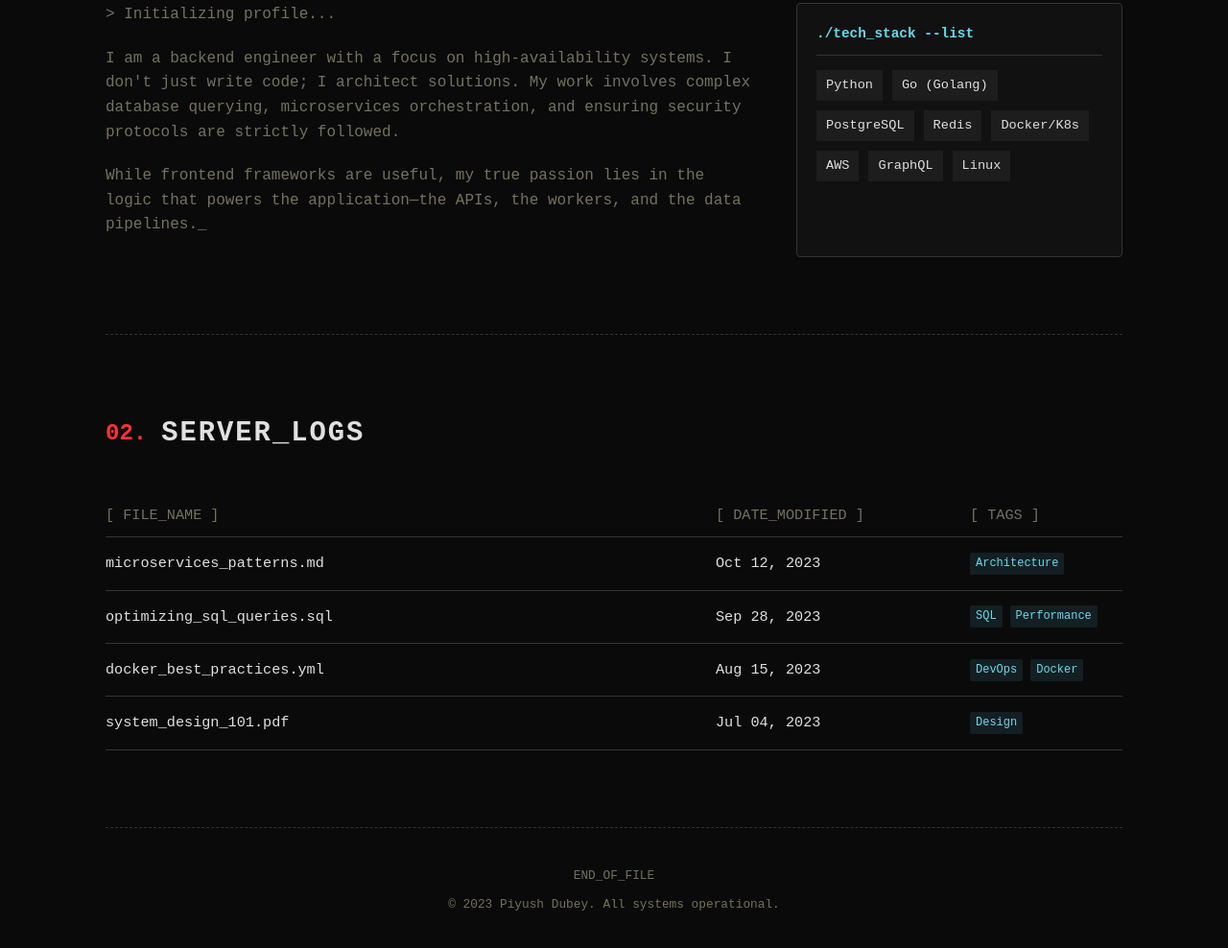
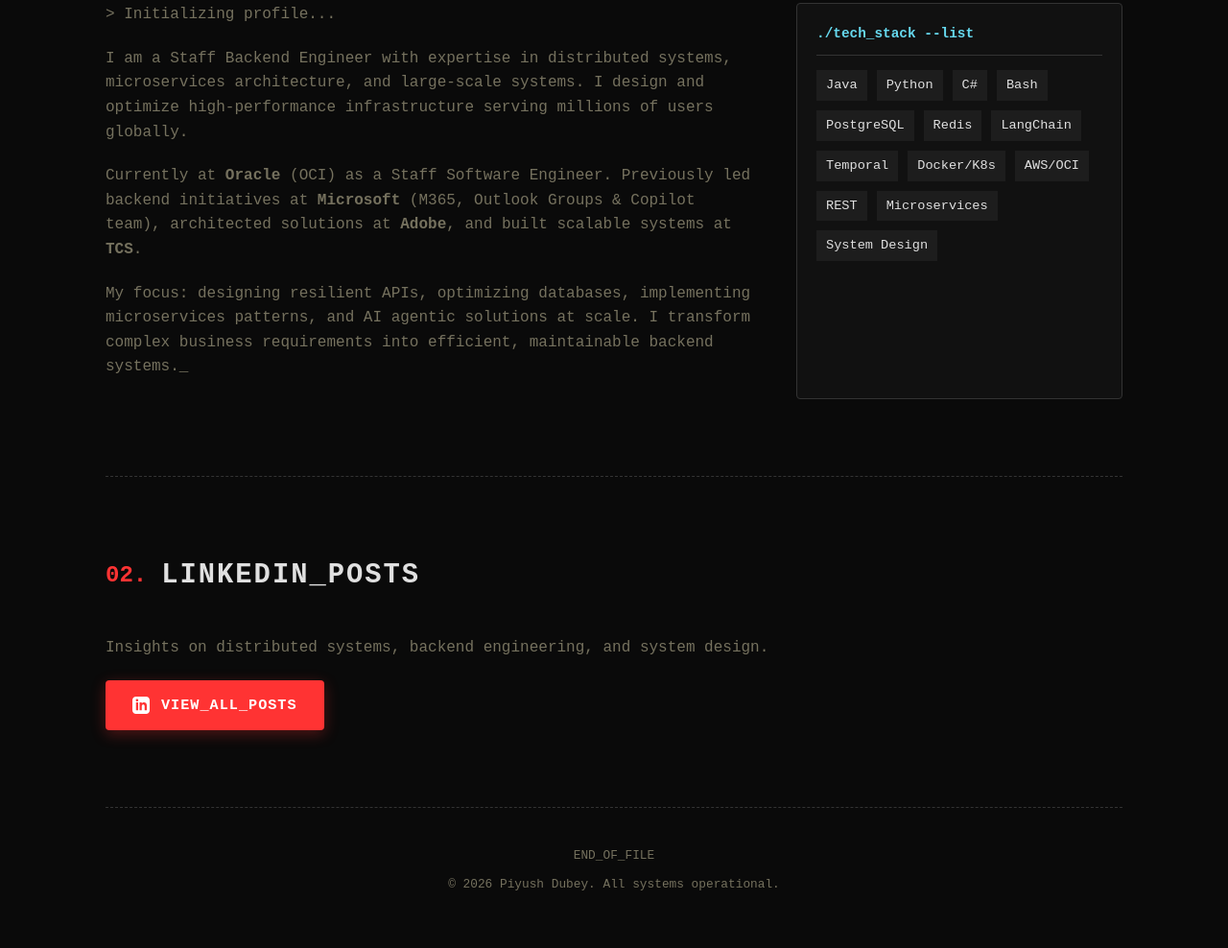
Before and after one commit to GhOsT00712/portfolio, a plain HTML site: page index.html in a window 1280 px wide. Shown: the part 872-1860 px from the top of the page at 96% size. Drawn offline with Linux system fonts and the light colour scheme.

Commit message:
update LinkedIn section and enhance profile description

```diff
--- a/index.html
+++ b/index.html
@@ -358,7 +358,7 @@
                 <div class="magnetic-wrap">
                     <a href="#blog" class="magnetic-btn">
                         <svg viewBox="0 0 24 24"><path d="M14 2H6c-1.1 0-1.99.9-1.99 2L4 20c0 1.1.89 2 1.99 2H18c1.1 0 2-.9 2-2V8l-6-6zm2 16H8v-2h8v2zm0-4H8v-2h8v2zm-3-5V3.5L18.5 9H13z"/></svg>
-                        ./server_logs
+                        ./linkedin_posts
                     </a>
                 </div>
 
@@ -372,7 +372,7 @@
 
                 <!-- Magnetic Link: Github -->
                 <div class="magnetic-wrap">
-                    <a href="https://github.com" target="_blank" class="magnetic-btn">
+                    <a href="https://github.com/GhOsT00712" target="_blank" class="magnetic-btn">
                         <svg viewBox="0 0 24 24"><path d="M12 0c-6.626 0-12 5.373-12 12 0 5.302 3.438 9.8 8.207 11.387.599.111.793-.261.793-.577v-2.234c-3.338.726-4.033-1.416-4.033-1.416-.546-1.387-1.333-1.756-1.333-1.756-1.089-.745.083-.729.083-.729 1.205.084 1.839 1.237 1.839 1.237 1.07 1.834 2.807 1.304 3.492.997.107-.775.418-1.305.762-1.604-2.665-.305-5.467-1.334-5.467-5.931 0-1.311.469-2.381 1.236-3.221-.124-.303-.535-1.524.117-3.176 0 0 1.008-.322 3.301 1.23.957-.266 1.983-.399 3.003-.404 1.02.005 2.047.138 3.006.404 2.291-1.552 3.297-1.23 3.297-1.23.653 1.653.242 2.874.118 3.176.77.84 1.235 1.911 1.235 3.221 0 4.609-2.807 5.624-5.479 5.921.43.372.823 1.102.823 2.222v3.293c0 .319.192.694.801.576 4.765-1.589 8.199-6.086 8.199-11.386 0-6.627-5.373-12-12-12z"/></svg>
                         git_clone_repo
                     </a>
@@ -390,90 +390,54 @@
             <div class="grid-2">
                 <div class="about-text">
                     <p>> Initializing profile...</p>
-                    <p>I am a backend engineer with a focus on high-availability systems. I don't just write code; I architect solutions. My work involves complex database querying, microservices orchestration, and ensuring security protocols are strictly followed.</p>
-                    <p>While frontend frameworks are useful, my true passion lies in the logic that powers the application—the APIs, the workers, and the data pipelines.<span class="cursor-blink">_</span></p>
+                    <p>I am a Staff Backend Engineer with expertise in distributed systems, microservices architecture, and large-scale systems. I design and optimize high-performance infrastructure serving millions of users globally.</p>
+                    <p>Currently at <strong>Oracle</strong> (OCI) as a Staff Software Engineer. Previously led backend initiatives at <strong>Microsoft</strong> (M365, Outlook Groups & Copilot team), architected solutions at <strong>Adobe</strong>, and built scalable systems at <strong>TCS</strong>.</p>
+                    <p>My focus: designing resilient APIs, optimizing databases, implementing microservices patterns, and AI agentic solutions at scale. I transform complex business requirements into efficient, maintainable backend systems.<span class="cursor-blink">_</span></p>
 
                 </div>
                 <div class="skills-terminal">
                     <h3>./tech_stack --list</h3>
                     <ul class="skill-list">
+                        <li class="skill-item">Java</li>
                         <li class="skill-item">Python</li>
-                        <li class="skill-item">Go (Golang)</li>
+                        <li class="skill-item">C#</li>
+                        <li class="skill-item">Bash</li>
                         <li class="skill-item">PostgreSQL</li>
                         <li class="skill-item">Redis</li>
+                        <li class="skill-item">LangChain</li>
+                        <li class="skill-item">Temporal</li>
                         <li class="skill-item">Docker/K8s</li>
-                        <li class="skill-item">AWS</li>
-                        <li class="skill-item">GraphQL</li>
-                        <li class="skill-item">Linux</li>
+                        <li class="skill-item">AWS/OCI</li>
+                        <li class="skill-item">REST</li>
+                        <li class="skill-item">Microservices</li>
+                        <li class="skill-item">System Design</li>
                     </ul>
                 </div>
             </div>
         </section>
 
-        <!-- Blog Section -->
+        <!-- LinkedIn Posts Section -->
         <section id="blog">
             <div class="section-title">
                 <span class="section-number">02.</span>
-                <h2>Server_Logs</h2>
+                <h2>LinkedIn_Posts</h2>
             </div>
-            <div style="overflow-x: auto;">
-                <table class="blog-table">
-                    <thead>
-                        <tr>
-                            <th style="width: 60%;">[ FILE_NAME ]</th>
-                            <th style="width: 25%;">[ DATE_MODIFIED ]</th>
-                            <!-- Size replaced with Tags -->
-                            <th style="width: 15%;">[ TAGS ]</th>
-                        </tr>
-                    </thead>
-                    <tbody>
-                        <tr class="blog-row">
-                            <td>microservices_patterns.md</td>
-                            <td>Oct 12, 2023</td>
-                            <td>
-                                <div class="tag-container">
-                                    <span class="tag">Architecture</span>
-                                </div>
-                            </td>
-                        </tr>
-                        <tr class="blog-row">
-                            <td>optimizing_sql_queries.sql</td>
-                            <td>Sep 28, 2023</td>
-                            <td>
-                                <div class="tag-container">
-                                    <span class="tag">SQL</span>
-                                    <span class="tag">Performance</span>
-                                </div>
-                            </td>
-                        </tr>
-                        <tr class="blog-row">
-                            <td>docker_best_practices.yml</td>
-                            <td>Aug 15, 2023</td>
-                            <td>
-                                <div class="tag-container">
-                                    <span class="tag">DevOps</span>
-                                    <span class="tag">Docker</span>
-                                </div>
-                            </td>
-                        </tr>
-                        <tr class="blog-row">
-                            <td>system_design_101.pdf</td>
-                            <td>Jul 04, 2023</td>
-                            <td>
-                                <div class="tag-container">
-                                    <span class="tag">Design</span>
-                                </div>
-                            </td>
-                        </tr>
-                    </tbody>
-                </table>
+            <div class="about-text">
+                <p>
+                    Insights on distributed systems, backend engineering, and system design.
+                </p>
+                <div class="magnetic-wrap">
+                    <a href="https://www.linkedin.com/in/pidubey007/recent-activity/all/" target="_blank" class="magnetic-btn">
+                    <svg viewBox="0 0 24 24"><path d="M19 0h-14c-2.761 0-5 2.239-5 5v14c0 2.761 2.239 5 5 5h14c2.762 0 5-2.239 5-5v-14c0-2.761-2.238-5-5-5zm-11 19h-3v-11h3v11zm-1.5-12.268c-.966 0-1.75-.79-1.75-1.764s.784-1.764 1.75-1.764 1.75.79 1.75 1.764-.783 1.764-1.75 1.764zm13.5 12.268h-3v-5.604c0-3.368-4-3.113-4 0v5.604h-3v-11h3v1.765c1.396-2.586 7-2.777 7 2.476v6.759z"/></svg>
+                    view_all_posts
+                </a></div>
             </div>
         </section>
 
         <!-- Footer -->
         <footer>
             <p>END_OF_FILE</p>
-            <p class="mono" style="margin-top: 10px;">© 2023 Piyush Dubey. All systems operational.</p>
+            <p class="mono" style="margin-top: 10px;">© 2026 Piyush Dubey. All systems operational.</p>
         </footer>
     </div>
 
```
